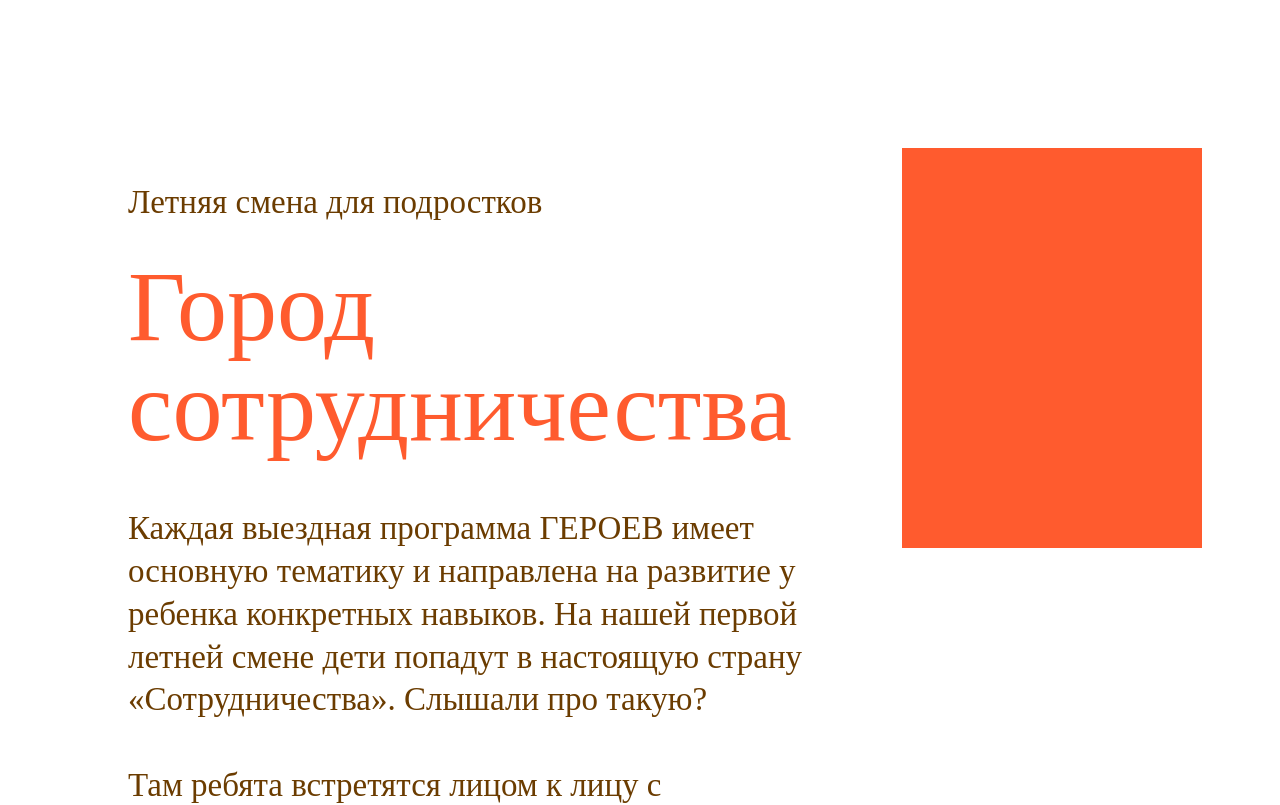
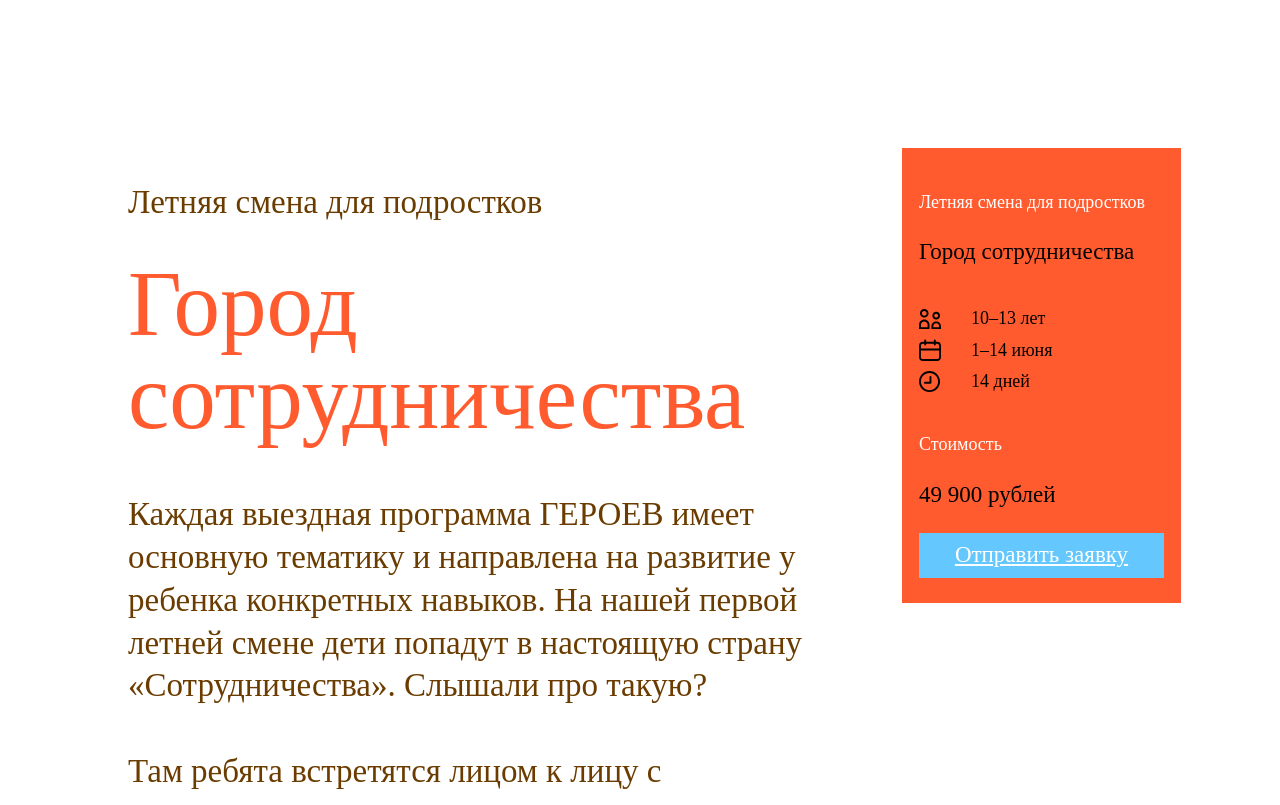
Before and after one commit to brtchk/heroes, a Gatsby site: page /smena-1 in a window 1280 px wide. Shown: the top 805 px of the page. Built offline with nearby package versions, Linux system fonts and the light colour scheme; Gatsby itself is replaced by a stand-in of ours.

Commit message:
feat: smena page

```diff
--- a/src/pages/smena-1.js
+++ b/src/pages/smena-1.js
@@ -5,6 +5,10 @@ import injectSheet from 'react-jss'
 import Question from '../components/Question'
 import Map from '../components/Map'
 import ImageGallery from '../components/ImageGallery'
+
+import AgeIcon from '../components/Icons/Age'
+import CalendarIcon from '../components/Icons/Calendar'
+import TimeIcon from '../components/Icons/Time'
 
 import mainImage from '../static/smena-1-inside.jpg'
 import image1 from '../static/smena-1-1.jpg'
@@ -33,12 +37,6 @@ const styles = {
     position: 'relative',
     width: 250,
   },
-  apply: {
-    width: 300,
-    height: 400,
-    backgroundColor: colors.orange,
-    position: 'fixed',
-  },
   textBlock: {
     margin: '30px 0',
   },
@@ -49,7 +47,7 @@ const styles = {
     fontSize: fonts.size.xs,
   },
   title: {
-    fontSize: fonts.size.xxl,
+    fontSize: fonts.size.xxl - 7,
     color: colors.orange,
     marginBottom: 50,
     marginTop: 40,
@@ -81,6 +79,48 @@ const styles = {
   },
   tableLeft: {
     marginRight: 90,
+  },
+  apply: {
+    width: 245,
+    padding: '25px 17px',
+    backgroundColor: colors.orange,
+    fontSize: fonts.size.xxs,
+    color: colors.black,
+    position: 'fixed',
+  },
+  applyTitle: {
+    fontSize: fonts.size.xs,
+    maxWidth: '90%',
+  },
+  applySubtl: {
+    color: colors.white,
+  },
+  applyInfoChild: {
+    display: 'flex',
+    alignItems: 'center',
+    margin: '8px 0',
+  },
+  applyInfoText: {
+    display: 'inline-block',
+    marginLeft: 30,
+  },
+  button: {
+    margin: '0 auto',
+    display: 'flex',
+    alignItems: 'center',
+    justifyContent: 'center',
+    width: '100%',
+    height: 45,
+    marginTop: 20,
+    fontSize: fonts.size.xs,
+    backgroundColor: colors.lightBlue,
+    color: colors.white,
+    transition: 'all ease 0.2s',
+    '&:hover': {
+      backgroundColor: colors.white,
+      color: colors.black,
+      borderColor: 'transparent',
+    },
   },
 }
 
@@ -211,7 +251,6 @@ const IndexPage = ({ classes }) => (
         <div style={{ margin: '45px 0' }}>
           <Map />
         </div>
-
         <ImageGallery
           images={[
             { original: image1 },
@@ -219,7 +258,6 @@ const IndexPage = ({ classes }) => (
             { original: image3 },
           ]}
         />
-
         <p className={classes.title}>Организация</p>
         <div>
           <Question
@@ -253,6 +291,42 @@ const IndexPage = ({ classes }) => (
       </div>
       <div className={classes.rightCol}>
         <div className={classes.apply}>
+          <p className={classes.applySubtl}>Летняя смена для подростков</p>
+          <p className={classes.applyTitle}>Город сотрудничества</p>
+          <div style={{ margin: '40px 0' }}>
+            <p className={classes.applyInfoChild}>
+              <AgeIcon
+                color={colors.black}
+                width={22}
+                className={classes.icon}
+              />
+              <span className={classes.applyInfoText}>10–13 лет</span>
+            </p>
+            <p className={classes.applyInfoChild}>
+              <CalendarIcon
+                color={colors.black}
+                width={22}
+                className={classes.icon}
+              />
+              <span className={classes.applyInfoText}>1–14 июня</span>
+            </p>
+            <p className={classes.applyInfoChild}>
+              <TimeIcon
+                color={colors.black}
+                width={22}
+                className={classes.icon}
+              />
+              <span className={classes.applyInfoText}>14 дней</span>
+            </p>
+          </div>
+          <p className={classes.applySubtl}>Стоимость</p>
+          <p className={classes.applyTitle}>49 900 рублей</p>
+          <Link
+            to="/"
+            className={classes.button}
+          >
+            Отправить заявку
+          </Link>
         </div>
       </div>
     </div>
```
Lines whose indentation alone changed are shown as unchanged.
